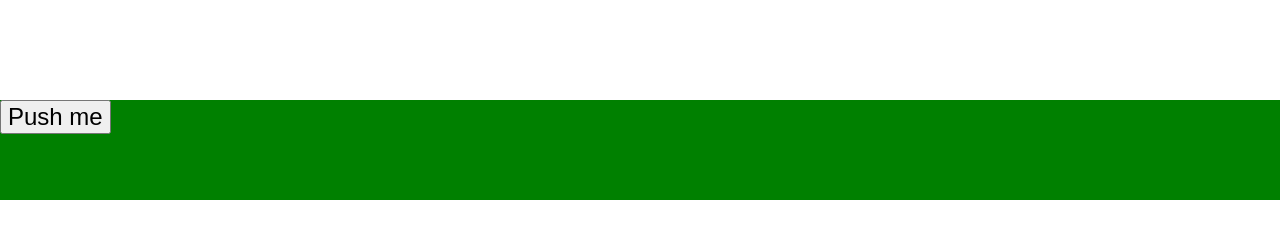
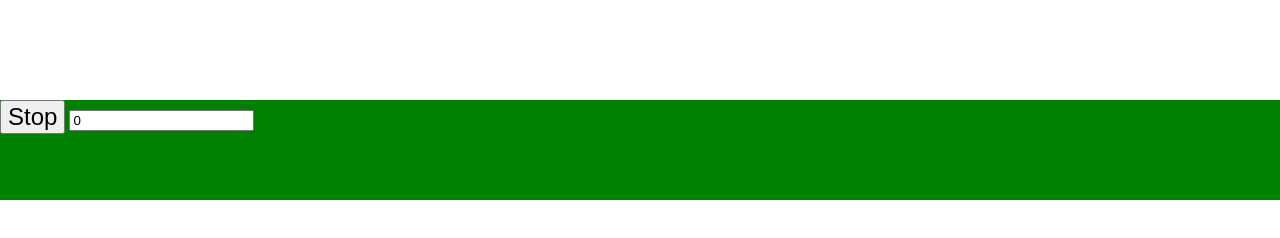
Before and after one commit to takosatou/vibtest, a plain HTML site: page iphone/vib.html in a window 1280 px wide. Both pictures are taken after a click on the button "Push me". Shown: the part 120-358 px from the top of the page. Drawn offline with Linux system fonts and the light colour scheme.

Commit message:
fix vib.html

```diff
--- a/iphone/vib.html
+++ b/iphone/vib.html
@@ -1,7 +1,6 @@
 <!DOCTYPE html>
 <html lang="ja">
 <head>
-
 <meta name="viewport" content="width=device-width,initial-scale=1">
 <title>BURU</title>
 <style>
@@ -37,7 +36,8 @@ button {
 <body>
 <div class="page">
   <div class="panel">
-	    <button>Push me</button>
+    <button id="button">Push me</button>
+    <input id="value">
   </div>
   <div class="top" id="top">
     Hello
@@ -45,21 +45,44 @@ button {
 </div>
 
 <script>
-    let toggle = 0;
-    function doit() {
-	if (toggle) {
+  const button = document.getElementById("button")
+  const value = document.getElementById("value")
+
+  let running = false
+
+  function prepare() {
+      window.scrollTo({
+	  top: 120
+      })
+  }
+  function vib() {
+      window.navigator.vibrate(2000)
       window.scrollTo({
 	  top: 0
-	    });
-	} else {
-	    window.scrollTo({
-		top: 120
-	    });
-	}
-	toggle = 1 - toggle;
+      })
   }
 
-    setInterval(doit, 2000);
+  function start() {
+      vib()
+      const ms = new Date().getMilliseconds()
+      value.value = ms
+      if (running) {
+          setTimeout(prepare, 500)
+          setTimeout(start, 2000 - ms)
+      }
+  }
+
+  function onClick() {
+      if (running) {
+          running = false
+          button.innerHTML = 'Start'
+      } else {
+          button.innerHTML = 'Stop'
+          running = true
+          start()
+      }
+  }
+  button.addEventListener("click", onClick)
 
 </script>
 </body>
```
Lines whose indentation alone changed are shown as unchanged.
